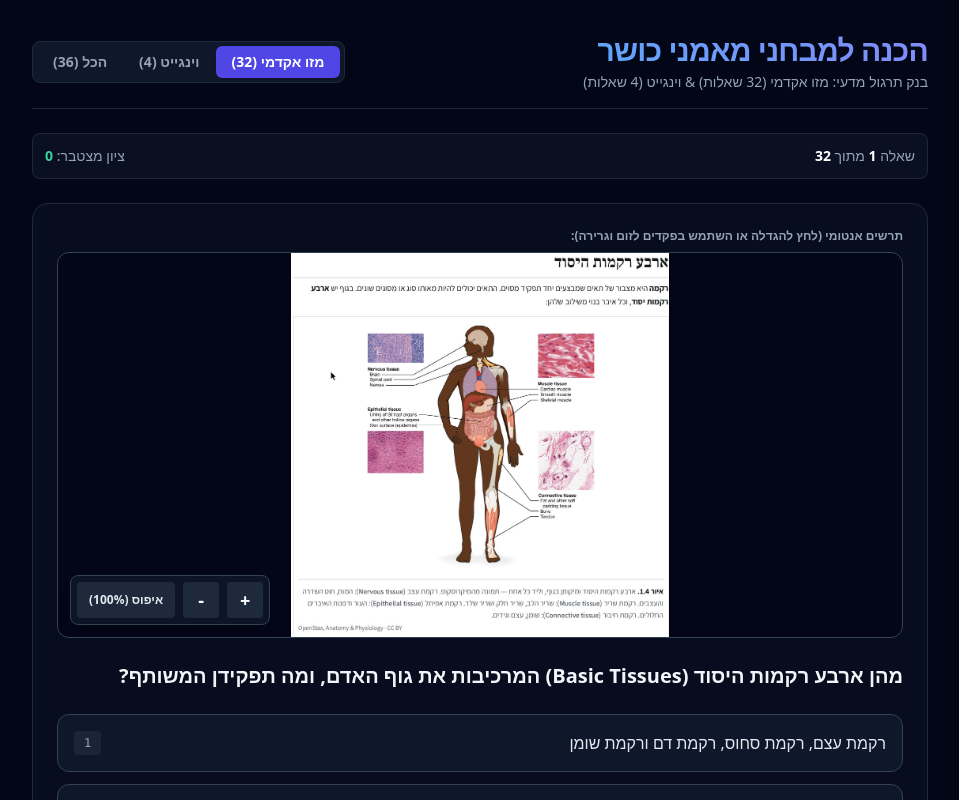
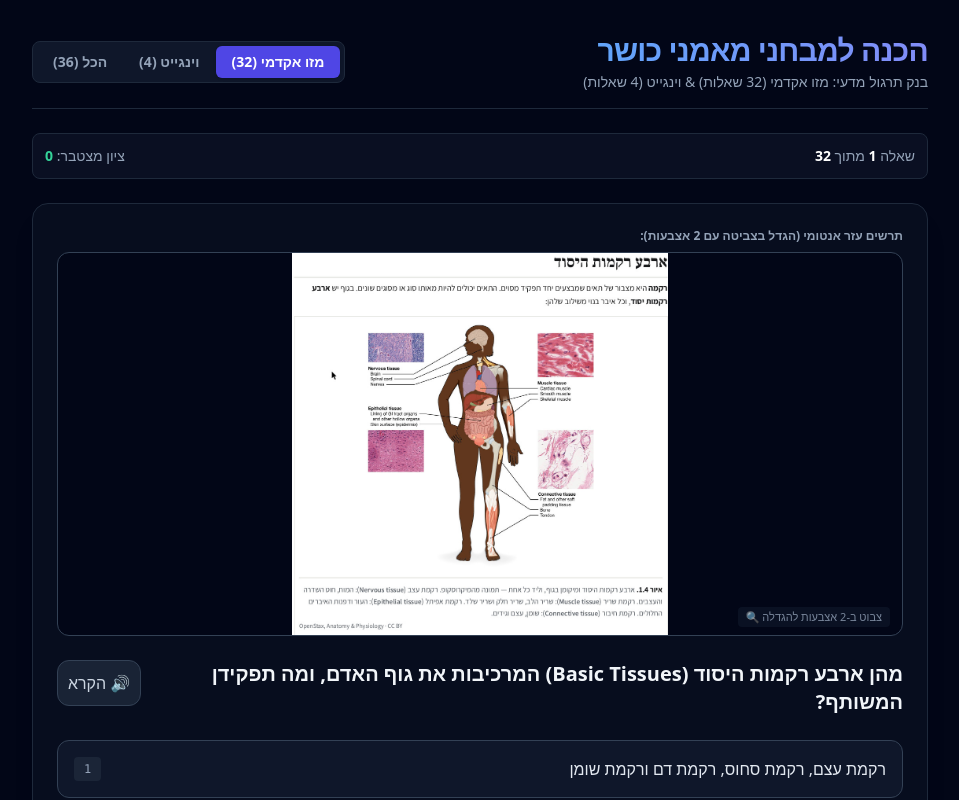
Before and after one commit to motic53/wingate-coach-prep, a Next.js app: page / in a window 1280 px wide. Shown: the top 800 px of the page, without its empty margins (160-1119 px from the left). Built offline with nearby package versions, Linux system fonts and the light colour scheme.

Commit message:
Update page.tsx

```diff
--- a/app/page.tsx
+++ b/app/page.tsx
@@ -1,6 +1,6 @@
 "use client";
 
-import React, { useState, useRef, useEffect } from "react";
+import React, { useState, useRef, useEffect, useCallback } from "react";
 
 interface Question {
   id: string;
@@ -14,7 +14,7 @@ interface Question {
 }
 
 // ==========================================
-// 1. בנק שאלות מלא - מזו אקדמי (32 שאלות ל-32 תמונות)
+// 1. בנק השאלות המלא - מזו אקדמי (32 שאלות)
 // ==========================================
 const mesoQuestions: Question[] = [
   {
@@ -660,7 +660,7 @@ const mesoQuestions: Question[] = [
 ];
 
 // ==========================================
-// 2. בנק שאלות - וינגייט (Wingate)
+// 2. בנק השאלות - וינגייט (Wingate)
 // ==========================================
 const wingateQuestions: Question[] = [
   {
@@ -744,89 +744,120 @@ const wingateQuestions: Question[] = [
 const allQuestions: Question[] = [...mesoQuestions, ...wingateQuestions];
 
 // ==========================================
-// 3. רכיב זום וגרירה משודרג (Smooth Pan & Zoom לנייד ולעכבר)
+// 3. רכיב תמונה עם צביטה ב-2 אצבעות (Pinch-to-Zoom)
 // ==========================================
-function ZoomPanImage({ src, alt }: { src: string; alt: string }) {
+function PinchZoomImage({ src, alt }: { src: string; alt: string }) {
+  const containerRef = useRef<HTMLDivElement | null>(null);
   const [scale, setScale] = useState(1);
   const [position, setPosition] = useState({ x: 0, y: 0 });
-  const [isDragging, setIsDragging] = useState(false);
-  const startPos = useRef({ x: 0, y: 0 });
 
-  // איפוס זום ומיקום בהחלפת תמונה
+  // מעקב אחרי מרחק התחלתי בצביטה וגרירה
+  const initialDistance = useRef<number | null>(null);
+  const initialScale = useRef(1);
+  const isDragging = useRef(false);
+  const dragStart = useRef({ x: 0, y: 0 });
+  const lastTouchTime = useRef(0);
+
+  // איפוס בעת החלפת תמונה
   useEffect(() => {
     setScale(1);
     setPosition({ x: 0, y: 0 });
-    setIsDragging(false);
+    initialDistance.current = null;
+    isDragging.current = false;
   }, [src]);
 
-  const handlePointerDown = (e: React.PointerEvent<HTMLDivElement>) => {
-    if (scale <= 1) return;
-    setIsDragging(true);
-    startPos.current = {
-      x: e.clientX - position.x,
-      y: e.clientY - position.y
-    };
-    e.currentTarget.setPointerCapture(e.pointerId);
+  // חישוב מרחק פיתגורס בין 2 אצבעות
+  const getPinchDistance = (touches: React.TouchList) => {
+    const dx = touches[0].clientX - touches[1].clientX;
+    const dy = touches[0].clientY - touches[1].clientY;
+    return Math.sqrt(dx * dx + dy * dy);
   };
 
-  const handlePointerMove = (e: React.PointerEvent<HTMLDivElement>) => {
-    if (!isDragging || scale <= 1) return;
+  const handleTouchStart = (e: React.TouchEvent<HTMLDivElement>) => {
+    if (e.touches.length === 2) {
+      // התחלת צביטה עם 2 אצבעות
+      initialDistance.current = getPinchDistance(e.touches);
+      initialScale.current = scale;
+      isDragging.current = false;
+    } else if (e.touches.length === 1) {
+      // בדיקת דאבל-טאפ מהיר לאיפוס / הגדלה מהירה
+      const now = Date.now();
+      if (now - lastTouchTime.current < 300) {
+        if (scale > 1) {
+          setScale(1);
+          setPosition({ x: 0, y: 0 });
+        } else {
+          setScale(2.5);
+        }
+      }
+      lastTouchTime.current = now;
 
-    // גבולות גרירה גמישים ומותאמים לרמת הזום
-    const maxOffset = (scale - 1) * 250;
-    const newX = e.clientX - startPos.current.x;
-    const newY = e.clientY - startPos.current.y;
-
-    setPosition({
-      x: Math.max(-maxOffset, Math.min(maxOffset, newX)),
-      y: Math.max(-maxOffset, Math.min(maxOffset, newY))
-    });
+      // גרירה באצבע אחת אם התמונה כבר מוגדלת
+      if (scale > 1) {
+        isDragging.current = true;
+        dragStart.current = {
+          x: e.touches[0].clientX - position.x,
+          y: e.touches[0].clientY - position.y
         };
-
-  const handlePointerUp = (e: React.PointerEvent<HTMLDivElement>) => {
-    setIsDragging(false);
-    try {
-      e.currentTarget.releasePointerCapture(e.pointerId);
-    } catch {
-      // הגנה
+      }
     }
   };
 
-  const zoomIn = () => setScale((s) => Math.min(s + 0.5, 4.0));
-  const zoomOut = () => {
-    setScale((s) => {
-      const next = Math.max(s - 0.5, 1);
+  const handleTouchMove = (e: React.TouchEvent<HTMLDivElement>) => {
+    if (e.touches.length === 2 && initialDistance.current !== null) {
+      // תנועת צביטה
+      const currentDistance = getPinchDistance(e.touches);
+      const ratio = currentDistance / initialDistance.current;
+      const nextScale = Math.min(Math.max(initialScale.current * ratio, 1), 4.5);
+      setScale(nextScale);
+      if (nextScale === 1) {
+        setPosition({ x: 0, y: 0 });
+      }
+    } else if (e.touches.length === 1 && isDragging.current && scale > 1) {
+      // תנועת גרירה באצבע אחת כשיש זום
+      const maxOffset = (scale - 1) * 220;
+      const nextX = e.touches[0].clientX - dragStart.current.x;
+      const nextY = e.touches[0].clientY - dragStart.current.y;
+      setPosition({
+        x: Math.max(-maxOffset, Math.min(maxOffset, nextX)),
+        y: Math.max(-maxOffset, Math.min(maxOffset, nextY))
+      });
+    }
+  };
+
+  const handleTouchEnd = () => {
+    initialDistance.current = null;
+    isDragging.current = false;
+  };
+
+  // תמיכה נוספת בגלגלת עכבר במחשב (Wheel Zoom)
+  const handleWheel = (e: React.WheelEvent<HTMLDivElement>) => {
+    e.preventDefault();
+    const zoomFactor = e.deltaY < 0 ? 0.3 : -0.3;
+    setScale((prev) => {
+      const next = Math.min(Math.max(prev + zoomFactor, 1), 4.5);
       if (next === 1) setPosition({ x: 0, y: 0 });
       return next;
     });
   };
-  const resetZoom = () => {
-    setScale(1);
-    setPosition({ x: 0, y: 0 });
-  };
 
   return (
-    <div className="relative w-full overflow-hidden rounded-xl border border-slate-700 bg-slate-950 select-none touch-none">
     <div
-        className={`relative h-72 sm:h-96 w-full overflow-hidden flex items-center justify-center ${
-          scale > 1 ? "cursor-grab active:cursor-grabbing" : "cursor-zoom-in"
-        }`}
-        onPointerDown={handlePointerDown}
-        onPointerMove={handlePointerMove}
-        onPointerUp={handlePointerUp}
-        onPointerCancel={handlePointerUp}
-        onClick={() => {
-          if (scale === 1) zoomIn();
-        }}
+      ref={containerRef}
+      onWheel={handleWheel}
+      onTouchStart={handleTouchStart}
+      onTouchMove={handleTouchMove}
+      onTouchEnd={handleTouchEnd}
+      onTouchCancel={handleTouchEnd}
+      className="relative w-full h-72 sm:h-96 overflow-hidden rounded-xl border border-slate-700 bg-slate-950 select-none touch-none flex items-center justify-center cursor-crosshair"
     >
       <div
-          className="w-full h-full relative transition-transform duration-100 ease-out flex items-center justify-center"
+        className="w-full h-full relative transition-transform duration-75 flex items-center justify-center pointer-events-none"
         style={{
           transform: `translate(${position.x}px, ${position.y}px) scale(${scale})`,
           transformOrigin: "center center"
         }}
       >
-          {/* תגית img טבעית וישירה מבטיחה תאימות וטעינה מיידית מ-public */}
         <img
           src={src}
           alt={alt}
@@ -834,50 +865,32 @@ function ZoomPanImage({ src, alt }: { src: string; alt: string }) {
           loading="eager"
         />
       </div>
-      </div>
 
-      {/* פקדי זום צפים */}
-      <div className="absolute bottom-3 left-3 flex gap-2 bg-slate-900/90 p-1.5 rounded-lg border border-slate-700 shadow-xl backdrop-blur z-20">
+      {/* מד חיווי זום עדין ואיפוס בלחיצה */}
+      {scale > 1 && (
         <button
           type="button"
-          onClick={(e) => {
-            e.stopPropagation();
-            zoomIn();
+          onClick={() => {
+            setScale(1);
+            setPosition({ x: 0, y: 0 });
           }}
-          aria-label="הגדל"
-          className="w-9 h-9 flex items-center justify-center rounded bg-slate-800 text-white font-bold hover:bg-slate-700 active:scale-95 transition text-lg"
+          className="absolute bottom-3 left-3 bg-slate-900/90 text-xs text-indigo-300 font-bold px-3 py-1.5 rounded-full border border-indigo-500/40 shadow-lg backdrop-blur"
         >
-          +
+          איפוס זום ({Math.round(scale * 100)}%)
         </button>
-        <button
-          type="button"
-          onClick={(e) => {
-            e.stopPropagation();
-            zoomOut();
-          }}
-          aria-label="הקטן"
-          className="w-9 h-9 flex items-center justify-center rounded bg-slate-800 text-white font-bold hover:bg-slate-700 active:scale-95 transition text-lg"
-        >
-          -
-        </button>
-        <button
-          type="button"
-          onClick={(e) => {
-            e.stopPropagation();
-            resetZoom();
-          }}
-          aria-label="איפוס"
-          className="px-3 h-9 flex items-center justify-center rounded bg-slate-800 text-xs text-slate-200 hover:bg-slate-700 active:scale-95 transition font-semibold"
-        >
-          איפוס ({Math.round(scale * 100)}%)
-        </button>
+      )}
+
+      {scale === 1 && (
+        <div className="absolute bottom-2 right-3 pointer-events-none text-[11px] text-slate-400/80 bg-slate-900/70 px-2 py-0.5 rounded backdrop-blur">
+          צבוט ב-2 אצבעות להגדלה 🔍
         </div>
+      )}
     </div>
   );
 }
 
 // ==========================================
-// 4. הרכיב הראשי של האפליקציה (Quiz Engine)
+// 4. הרכיב הראשי של האפליקציה + הקראה קולית
 // ==========================================
 export default function QuizPage() {
   const [selectedInst, setSelectedInst] = useState<"all" | "meso" | "wingate">("meso");
@@ -885,6 +898,7 @@ export default function QuizPage() {
   const [selectedAnswer, setSelectedAnswer] = useState<number | null>(null);
   const [isAnswerSubmitted, setIsAnswerSubmitted] = useState(false);
   const [score, setScore] = useState(0);
+  const [isSpeaking, setIsSpeaking] = useState(false);
 
   const filteredQuestions = allQuestions.filter((q) => {
     if (selectedInst === "all") return true;
@@ -892,6 +906,66 @@ export default function QuizPage() {
   });
 
   const currentQ = filteredQuestions[currentIndex] || filteredQuestions[0];
+
+  // פונקציית הקראה בעברית דרך מנוע הדיבור של הדפדפן
+  const stopSpeech = useCallback(() => {
+    if (typeof window !== "undefined" && "speechSynthesis" in window) {
+      window.speechSynthesis.cancel();
+      setIsSpeaking(false);
+    }
+  }, []);
+
+  const speakText = useCallback(
+    (textToRead: string) => {
+      if (typeof window === "undefined" || !("speechSynthesis" in window)) {
+        alert("הדפדפן שלך אינו תומך בהקראה קולית.");
+        return;
+      }
+
+      if (isSpeaking) {
+        stopSpeech();
+        return;
+      }
+
+      window.speechSynthesis.cancel();
+      const utterance = new SpeechSynthesisUtterance(textToRead);
+      utterance.lang = "he-IL";
+      utterance.rate = 0.95; // מהירות טבעית וברורה
+      utterance.pitch = 1.0;
+
+      utterance.onstart = () => setIsSpeaking(true);
+      utterance.onend = () => setIsSpeaking(false);
+      utterance.onerror = () => setIsSpeaking(false);
+
+      window.speechSynthesis.speak(utterance);
+    },
+    [isSpeaking, stopSpeech]
+  );
+
+  // הקראת השאלה והאפשרויות ברצף
+  const handleSpeakQuestion = () => {
+    if (!currentQ) return;
+    const optionsText = currentQ.options
+      .map((opt, i) => `אפשרות ${i + 1}: ${opt}`)
+      .join(". ");
+    const fullText = `שאלה: ${currentQ.question}. ${optionsText}`;
+    speakText(fullText);
+  };
+
+  // הקראת ההסבר המדעי
+  const handleSpeakExplanation = () => {
+    if (!currentQ) return;
+    let text = `הסבר מדעי: ${currentQ.explanation}. `;
+    if (currentQ.distractorAnalysis) {
+      text += `ניתוח מסיחים: ` + currentQ.distractorAnalysis.join(". ");
+    }
+    speakText(text);
+  };
+
+  // עצירת הקראה ואיפוס במעבר שאלות או מוסד
+  useEffect(() => {
+    stopSpeech();
+  }, [currentIndex, selectedInst, stopSpeech]);
 
   useEffect(() => {
     setCurrentIndex(0);
@@ -992,20 +1066,35 @@ export default function QuizPage() {
         {/* גוף השאלה */}
         {currentQ ? (
           <div className="space-y-6 bg-slate-900/40 p-5 sm:p-6 rounded-2xl border border-slate-800 shadow-xl">
-            {/* רכיב תמונה וזום */}
+            {/* רכיב תמונה וזום בצביטה */}
             {currentQ.image && (
               <div className="space-y-2">
                 <span className="text-xs font-semibold text-slate-400 block">
-                  תרשים אנטומי (לחץ להגדלה או השתמש בפקדים לזום וגרירה):
+                  תרשים עזר אנטומי (הגדל בצביטה עם 2 אצבעות):
                 </span>
-                <ZoomPanImage src={currentQ.image} alt={currentQ.question} />
+                <PinchZoomImage src={currentQ.image} alt={currentQ.question} />
               </div>
             )}
 
-            {/* ניסוח השאלה */}
-            <h2 className="text-lg sm:text-xl font-bold leading-relaxed text-slate-100">
+            {/* ניסוח השאלה + כפתור הקראה */}
+            <div className="flex items-start justify-between gap-3">
+              <h2 className="text-lg sm:text-xl font-bold leading-relaxed text-slate-100 flex-1">
                 {currentQ.question}
               </h2>
+              <button
+                type="button"
+                onClick={handleSpeakQuestion}
+                className={`flex-shrink-0 p-2.5 rounded-xl border transition ${
+                  isSpeaking
+                    ? "bg-rose-950/80 border-rose-500 text-rose-300 animate-pulse"
+                    : "bg-slate-800/80 border-slate-700 text-slate-300 hover:bg-slate-700 hover:text-white"
+                }`}
+                title={isSpeaking ? "עצור הקראה" : "הקרא שאלה ותשובות"}
+                aria-label="הקראה קולית"
+              >
+                {isSpeaking ? "⏹️ עצור" : "🔊 הקרא"}
+              </button>
+            </div>
 
             {/* אפשרויות בחירה */}
             <div className="space-y-3">
@@ -1082,17 +1171,25 @@ export default function QuizPage() {
               </button>
             </div>
 
-            {/* הסבר פדגוגי */}
+            {/* הסבר פדגוגי והקראת הסבר */}
             {isAnswerSubmitted && (
               <div className="mt-6 p-5 rounded-xl bg-slate-900 border border-slate-700/80 space-y-4">
-                <div>
+                <div className="flex items-center justify-between gap-2">
                   <h3 className="text-sm font-bold text-indigo-400 uppercase tracking-wider">
                     הסבר מדעי:
                   </h3>
+                  <button
+                    type="button"
+                    onClick={handleSpeakExplanation}
+                    className="text-xs px-2.5 py-1 rounded bg-slate-800 border border-slate-700 text-slate-300 hover:text-white hover:bg-slate-700 transition"
+                  >
+                    🔊 הקרא הסבר
+                  </button>
+                </div>
+
                 <p className="mt-1 text-sm text-slate-300 leading-relaxed">
                   {currentQ.explanation}
                 </p>
-                </div>
 
                 {currentQ.distractorAnalysis && (
                   <div className="pt-3 border-t border-slate-800/80">
```
Lines whose indentation alone changed are shown as unchanged.
